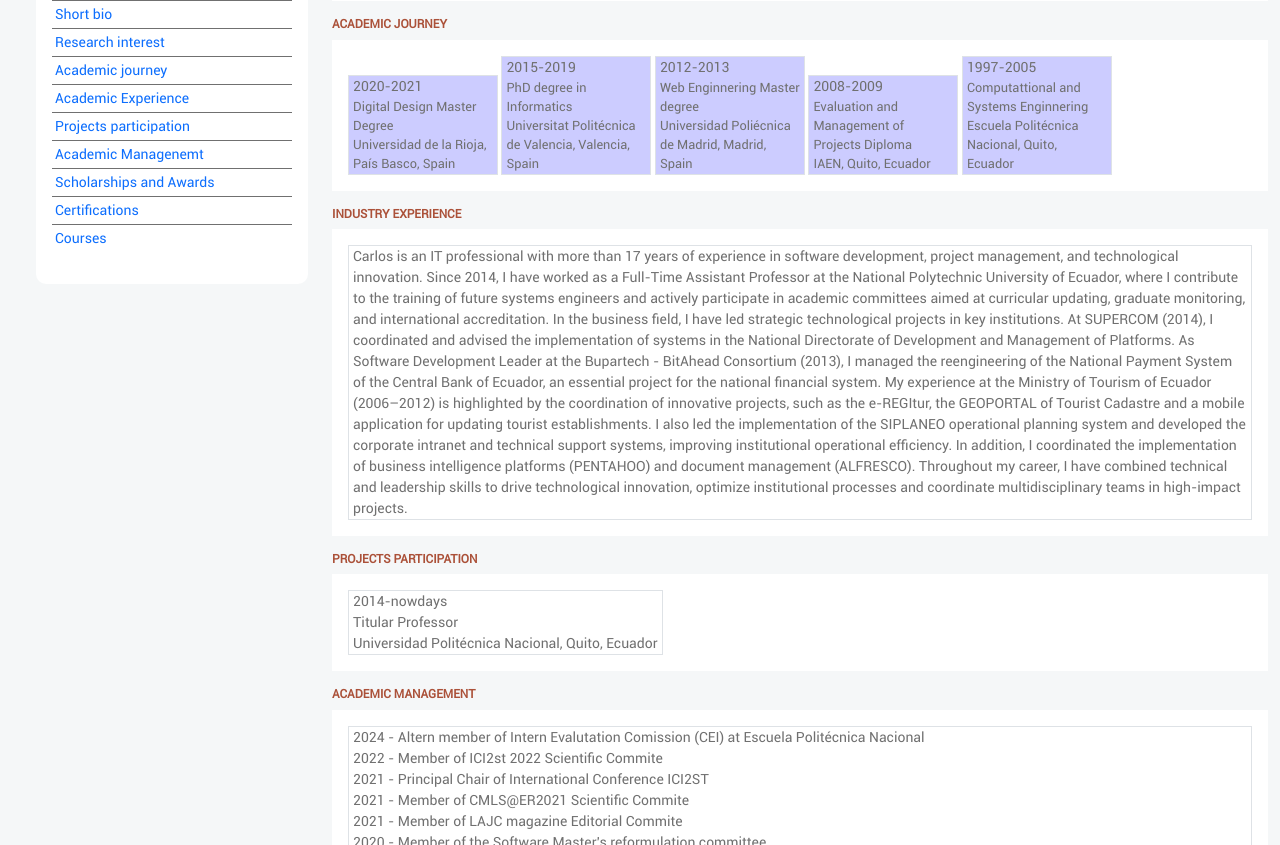
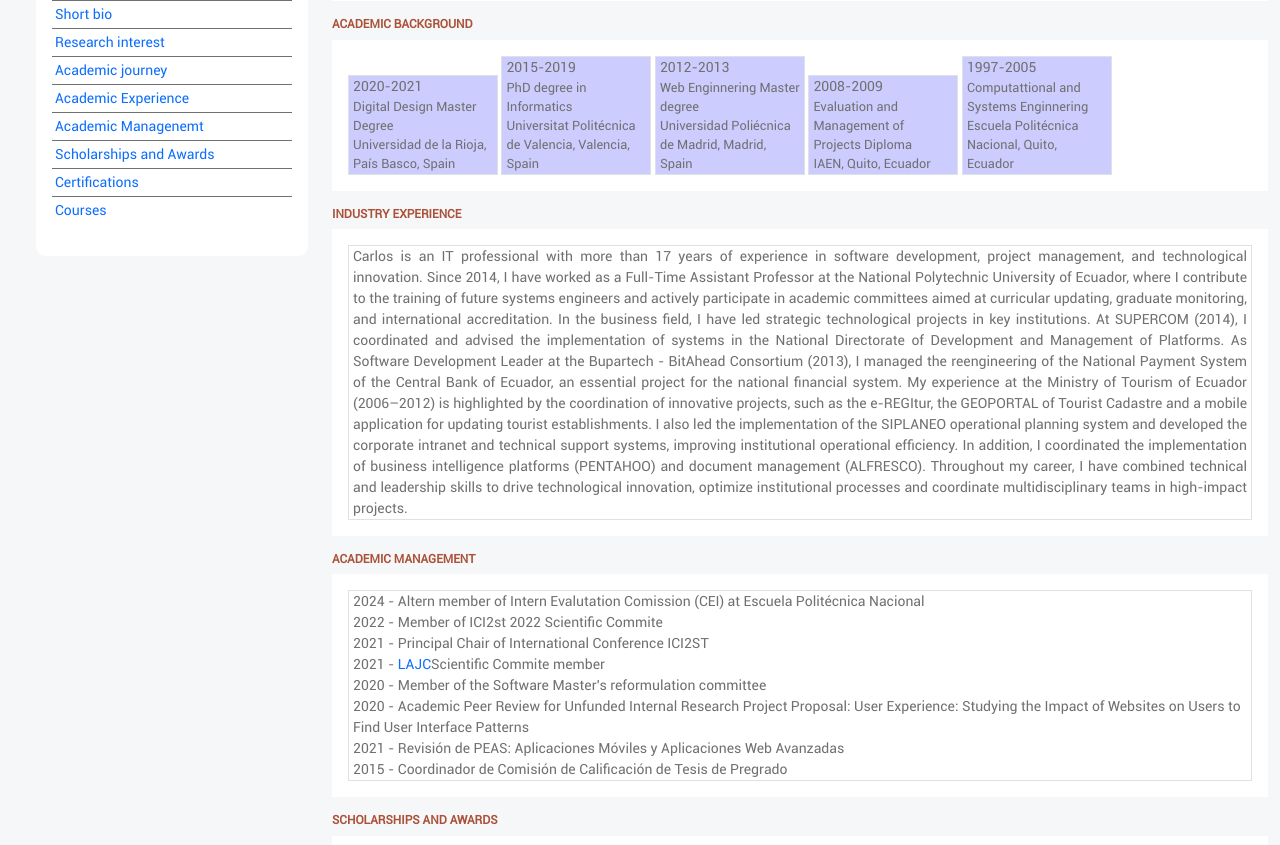
Before and after one commit to ciniguez/carlosiniguez.github.io, a plain HTML site: page index.html in a window 1280 px wide. Shown: the part 407-1252 px from the top of the page. Drawn offline with nearby package versions, Linux system fonts and the light colour scheme.

Commit message:
mantenimiento pc

```diff
--- a/css/estilos.css
+++ b/css/estilos.css
@@ -66,3 +66,5 @@ a{
 }
 
 .education p {padding: 00px; margin: 0px;}
+
+.text-justify{ text-align: justify;}
--- a/index.html
+++ b/index.html
@@ -70,7 +70,6 @@
                             <li><a href="#research">Research interest</a></li>
                             <li><a href="#academic">Academic journey</a></li>
                             <li><a href="#experience">Academic Experience</a></li>
-                            <li><a href="#projects">Projects participation</a></li>
                             <li><a href="#management">Academic Managenemt</a></li>
                             <li><a href="#scholarships">Scholarships and Awards</a></li>
                             <li><a href="#certifies">Certifications</a></li>
@@ -84,7 +83,7 @@
 
             <div class="col-12 col-md-9">
                 <h2 id="shortbio" class="menu mt-3">Shortbio</h2>
-                <div class="p-4 bg-white lh-lg">
+                <div class="p-4 bg-white lh-lg text-justify">
                     Carlos Iñiguez is a Professor in informatics at Escuela Politécnica Nacional, Ecuador. He
                     receives his Ph.D. from Universitat Politècnica de València (Spain) in 2019 where he was a member of
                     the Genomic Group at PROS Research Centre. He holds a Master Degree on Web Engineering (2013) from
@@ -102,7 +101,7 @@
                     <div class="border border-1 rounded-pill d-inline-block ps-1 pe-1">model-driven development</div>
                     <div class="border border-1 rounded-pill d-inline-block ps-1 pe-1">web engineering</div>
                 </div>
-                <h2 id="academic" class="menu mt-3">Academic Journey</h2>
+                <h2 id="academic" class="menu mt-3">Academic Background</h2>
                 <div class="p-2 bg-white p-3">
                     <div class="time-card education border border-1 d-inline-block ps-1 pe-1">
                         <p>2020-2021</p>
@@ -167,14 +166,7 @@
 
                     </div>
                 </div>
-                <h2 class="menu mt-3">Projects Participation</h2>
-                <div id="experience" class="p-2 bg-white p-3">
-                    <div class="education border border-1 d-inline-block ps-1 pe-1">
-                        <p>2014-nowdays</p>
-                        <p>Titular Professor</p>
-                        <p>Universidad Politécnica Nacional, Quito, Ecuador</p>
-                    </div>
-                </div>
+
                 <h2 class="menu mt-3">Academic Management</h2>
                 <div id="experience" class="p-2 bg-white p-3">
                     <div class="education border border-1 d-inline-block ps-1 pe-1">
@@ -182,8 +174,7 @@
                         </p>
                         <p>2022 - Member of ICI2st 2022 Scientific Commite</p>
                         <p>2021 - Principal Chair of International Conference ICI2ST</p>
-                        <p>2021 - Member of CMLS@ER2021 Scientific Commite</p>
-                        <p>2021 - Member of LAJC magazine Editorial Commite </p>
+                        <p>2021 - <a href="https://lajc.epn.edu.ec/index.php/LAJC/login" target="_blank">LAJC</a>Scientific Commite member </p>
                         <p>2020 - Member of the Software Master's reformulation committee</p>
                         <p>2020 - Academic Peer Review for Unfunded Internal Research Project Proposal: User Experience:
                             Studying the Impact of Websites on Users to Find User Interface Patterns</p>
```
